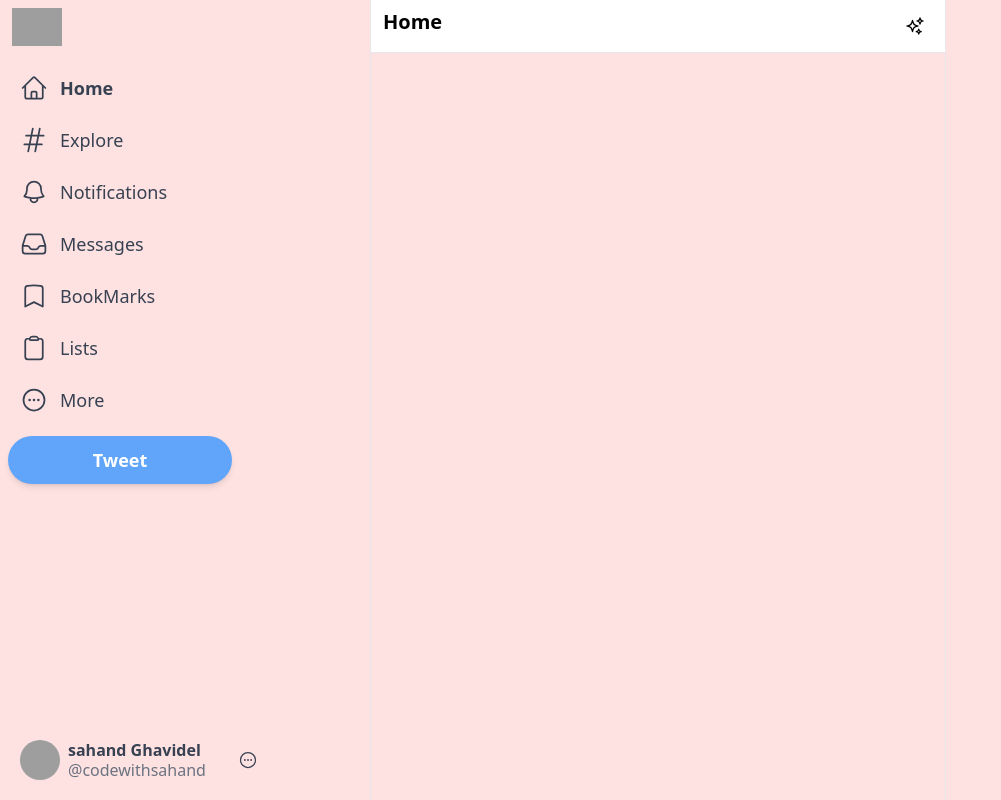
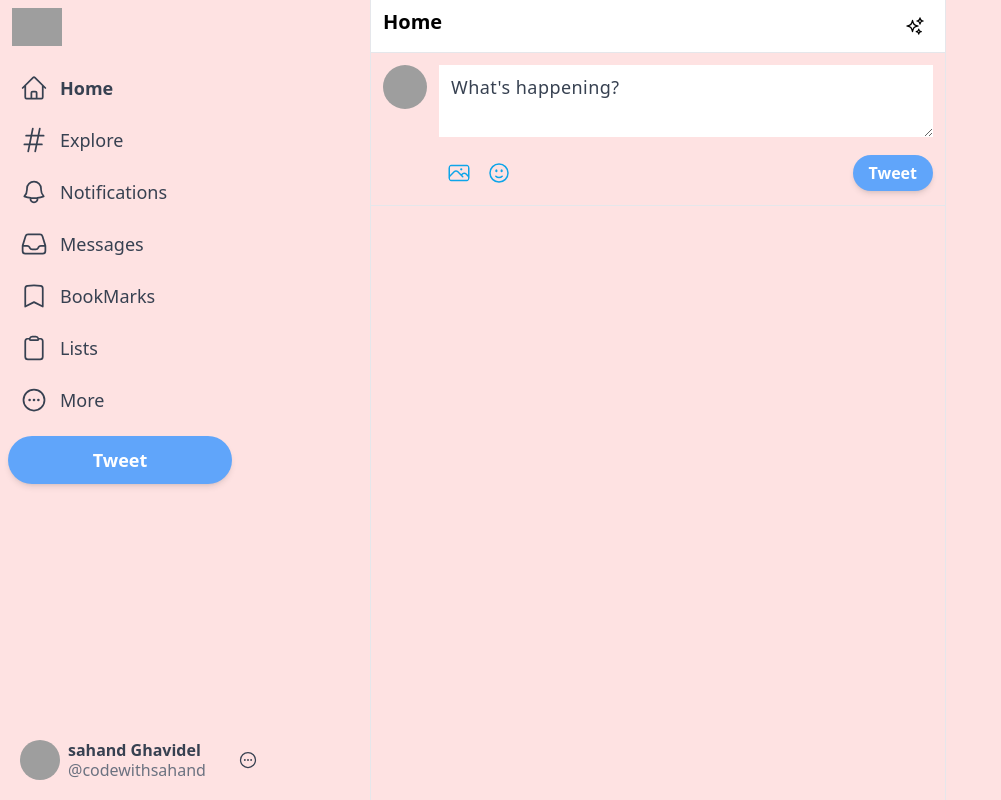
Before and after one commit to fogset/twitter_v4, a Next.js app: page / in a window 1280 px wide. Shown: the whole page, without its empty margins (0-1001 px from the left). Built offline with nearby package versions, Linux system fonts and the light colour scheme; grey boxes are pictures that could not be loaded.

Commit message:
add the input section of the feed component

```diff
--- a/components/Feed.js
+++ b/components/Feed.js
@@ -1,4 +1,5 @@
 import { SparklesIcon } from "@heroicons/react/24/outline";
+import Input from "./Input";
 
 export default function Feed() {
     return (
@@ -11,6 +12,7 @@ export default function Feed() {
                     <SparklesIcon className="h-5" />
                 </div>
             </div>
+            <Input />
         </div>
     );
 }
--- /dev/null
+++ b/components/Input.js
@@ -0,0 +1,32 @@
+import { PhotoIcon, FaceSmileIcon } from "@heroicons/react/24/outline";
+import React from "react";
+
+export default function input() {
+    return (
+        <div className="flex border-b border-gray-200 p-3 space-x-3">
+            <img
+                src="https://image.shutterstock.com/image-photo/mountains-under-mist-morning-amazing-260nw-1725825019.jpg"
+                alt="user-image"
+                className="h-11 w-11 rounded-full cursor-pointer hover:brightness-95"
+            />
+            <div className="w-full">
+                <div className="divide-y divide-gray-200">
+                    <textarea
+                        className="w-full border-none focus:ring-0 text-lg placeholder-gray-700 tracking-wide min-h-[50px] text-gray-700"
+                        rows="2"
+                        placeholder="What's happening?"
+                    ></textarea>
+                </div>
+                <div className="flex items-center justify-between pt-2.5">
+                    <div className="flex">
+                        <PhotoIcon className="h-10 w-10 hoverEffect p-2 text-sky-500 hover:bg-sky-100" />
+                        <FaceSmileIcon className="h-10 w-10 hoverEffect p-2 text-sky-500 hover:bg-sky-100" />
+                    </div>
+                    <button className="bg-blue-400 text-white px-4 py-1.5 rounded-full font-bold shadow-md hover:brightness-95 disabled:opacity-50">
+                        Tweet
+                    </button>
+                </div>
+            </div>
+        </div>
+    );
+}
--- a/package.json
+++ b/package.json
@@ -15,6 +15,7 @@
     "react-dom": "18.2.0"
   },
   "devDependencies": {
+    "@tailwindcss/forms": "^0.5.3",
     "autoprefixer": "^10.4.13",
     "postcss": "^8.4.19",
     "tailwindcss": "^3.2.4"
--- a/tailwind.config.js
+++ b/tailwind.config.js
@@ -7,5 +7,5 @@ module.exports = {
     theme: {
         extend: {},
     },
-    plugins: [],
+    plugins: [require("@tailwindcss/forms")],
 };
```
Also changed, not shown: 1 other file (tests, documents, lock files or other folders).
